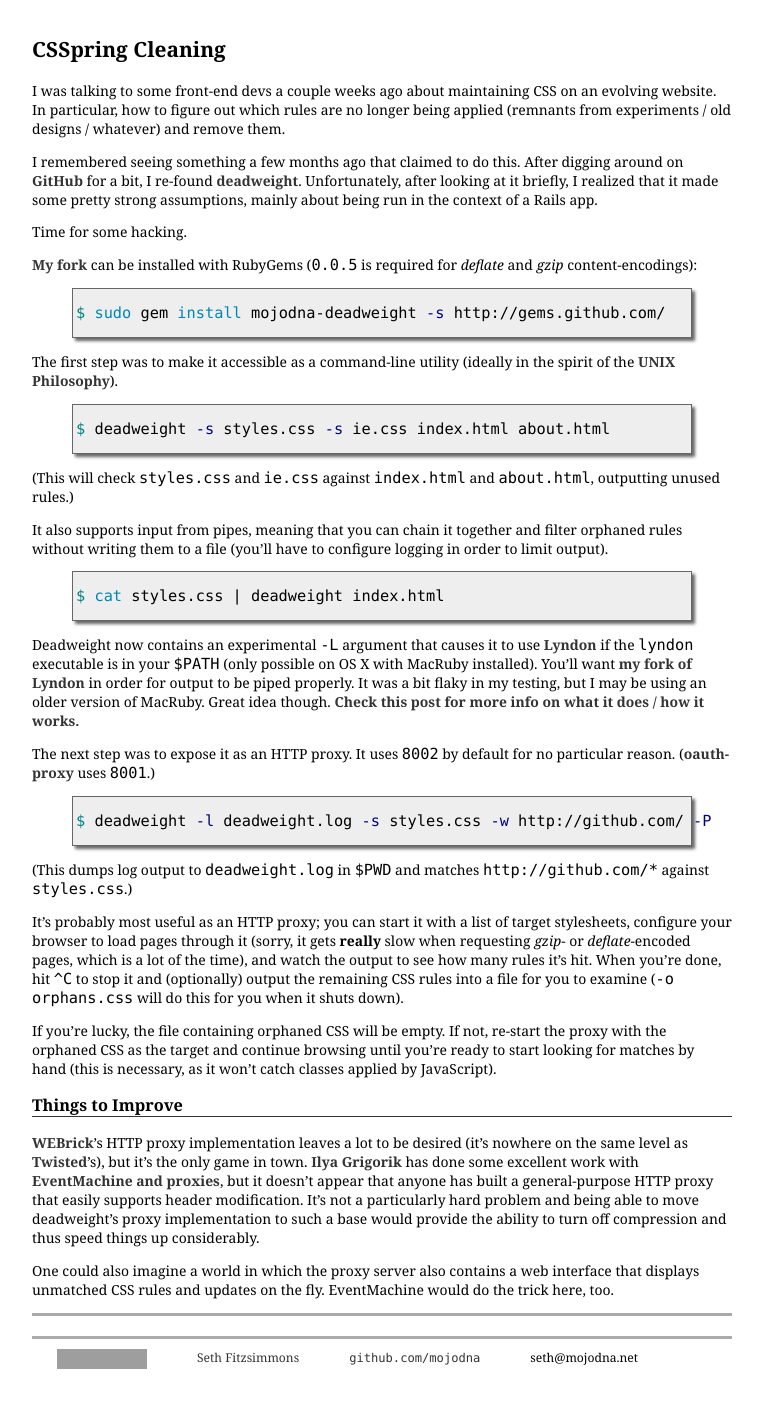
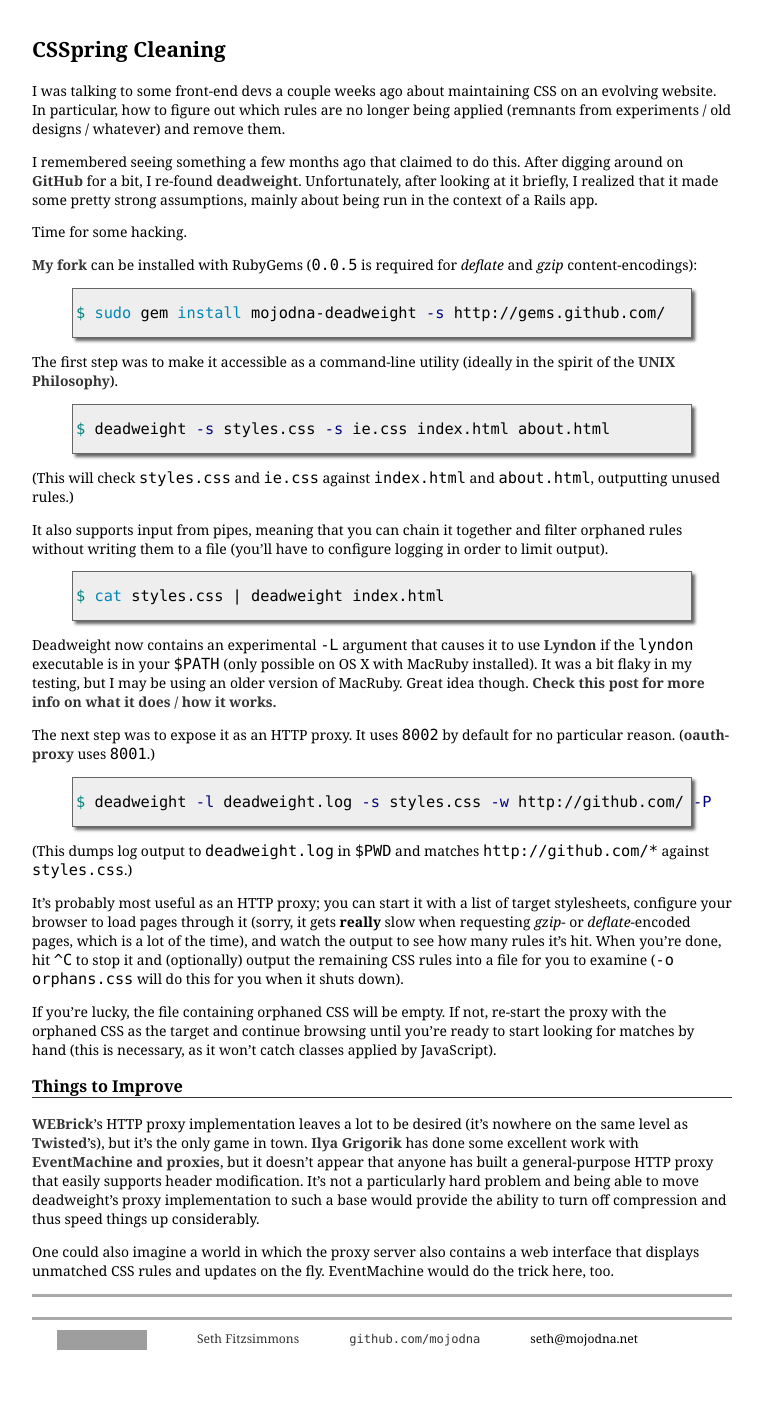
Before and after one commit to mojodna/mojodna.net, a Jekyll site: the page built from _posts/2009-09-08-csspring-cleaning.markdown, in a window 1280 px wide. Shown: the whole page, without its empty margins (258-1021 px from the left). Built offline with Jekyll 4.4.1, drawn with Linux system fonts in a browser that asks for light colours; comment, search, counter and statistics services are not loaded; grey boxes are pictures that could not be loaded.

Commit message:
defunkt's lyndon fork includes improved output handling now

```diff
--- a/_posts/2009-09-08-csspring-cleaning.markdown
+++ b/_posts/2009-09-08-csspring-cleaning.markdown
@@ -46,11 +46,10 @@
 
 Deadweight now contains an experimental `-L` argument that causes it to use
 [Lyndon](http://github.com/defunkt/lyndon) if the `lyndon` executable is in
-your `$PATH` (only possible on OS X with MacRuby installed). You'll want [my
-fork of Lyndon](http://github.com/mojodna/lyndon) in order for output to be
-piped properly. It was a bit flaky in my testing, but I may be using an older
-version of MacRuby. Great idea though. [Check this post for more info on what
-it does / how it works.](http://ozmm.org/posts/lyndon.html)
+your `$PATH` (only possible on OS X with MacRuby installed). It was a bit
+flaky in my testing, but I may be using an older version of MacRuby. Great
+idea though. [Check this post for more info on what it does / how it
+works.](http://ozmm.org/posts/lyndon.html)
 
 The next step was to expose it as an HTTP proxy. It uses `8002` by default for
 no particular reason.
```
